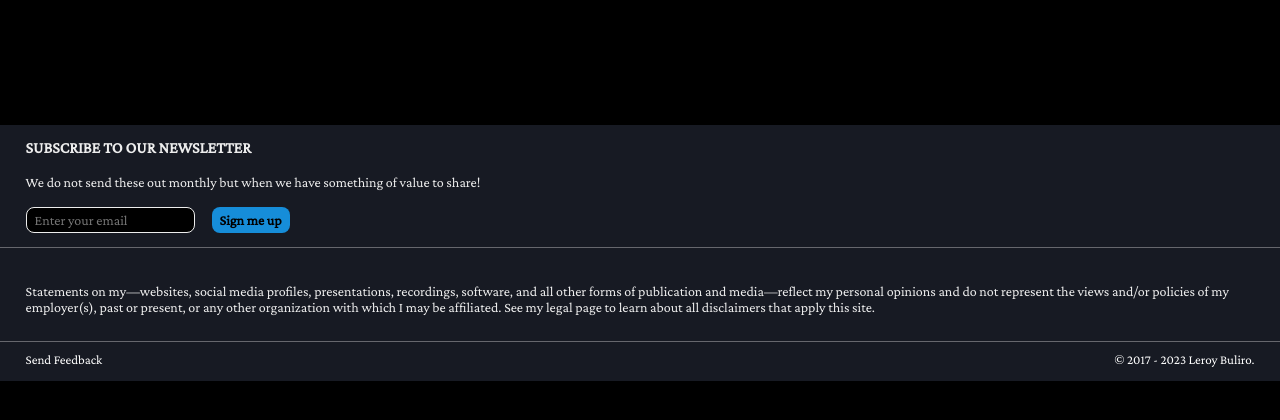
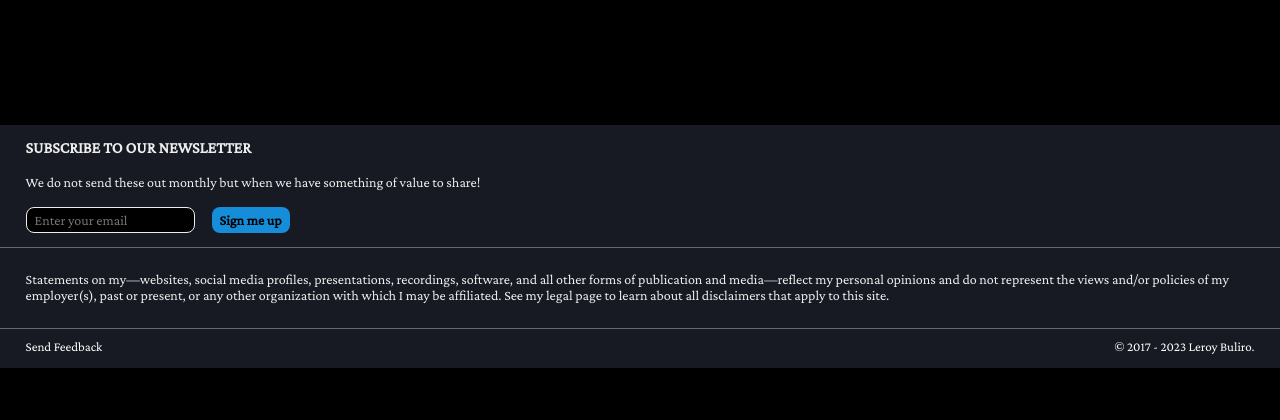
Before and after one commit to leroybuliro/personal_website, a Django app: page /logs/ in a window 1280 px wide. Shown: the part 242-662 px from the top of the page. Run offline with Django 4.2, Linux system fonts and the light colour scheme; data comes from the database, SQL or seed files in the repository; data that the repository does not hold is empty; some libraries are stand-ins or nearby versions.

Commit message:
base css ux mod

```diff
--- a/core/static/core/base.css
+++ b/core/static/core/base.css
@@ -260,7 +260,7 @@ nav {
     flex-direction: column;
     gap: 17px;
     border-bottom: 1px #d6d6d669 solid;
-    padding: 2%;
+    padding: 1% 2% 2% 2%;
 }
 .disclaimers p {
     font-family: CrimsonPro;
--- a/core/templates/core/articlelayout.html
+++ b/core/templates/core/articlelayout.html
@@ -89,7 +89,6 @@
             <div class="content">{{ article.content | safe }}</div>
         </div>
     </article>
-    <span class="entryend">END OF ENTRY</span>
     <div class="aboutsec">
         <!-- <img src="{% static 'core/media/about.jpg' %}" alt="leroy" style="border-radius: 50%; border: 1px #c2c2c2b9 solid; max-width: 7em; padding: 0.3em;"> -->
         <div>
--- a/core/templates/core/base.html
+++ b/core/templates/core/base.html
@@ -164,7 +164,7 @@
             <div class="disclaimers">
                 <p>Statements on my—websites, social media profiles, presentations, recordings, software, and all other forms of publication
                     and media—reflect my personal opinions and do not represent the views and/or policies of my employer(s), past or present,
-                    or any other organization with which I may be affiliated. See my legal page to learn about all disclaimers that apply this site.</p>
+                    or any other organization with which I may be affiliated. See my legal page to learn about all disclaimers that apply to this site.</p>
             </div>
             <div class="mainfooter">
                 <div class="linkfooter">
```
Also changed, not shown: core/static/core/articlelayout.css (+0 -10 lines).
